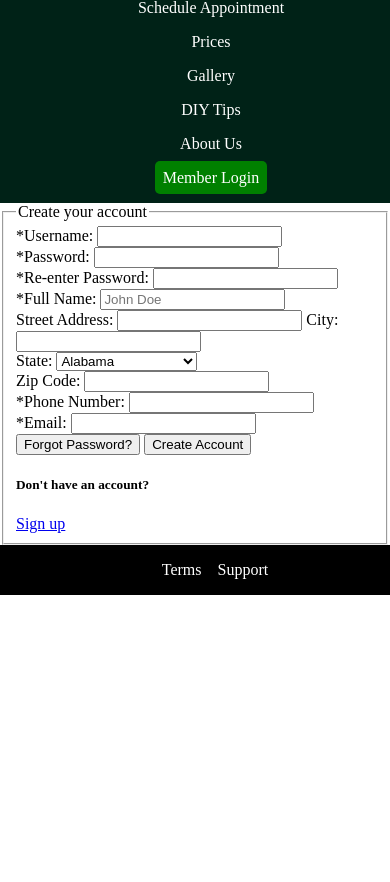
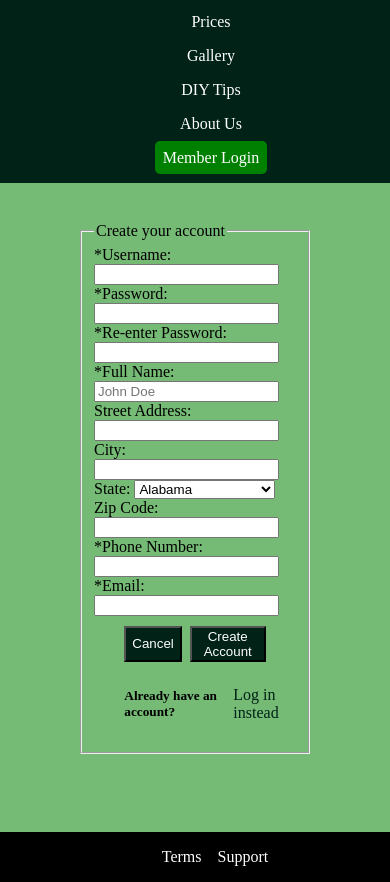
Before and after one commit to theoklahuman/carbusiness, a plain HTML site: page member/signup.html in a window 390 px wide. Shown: the part 65-947 px from the top of the page. Before the commit the page ends 844 px from the top, so only its background shows below. Drawn offline with Linux system fonts and the light colour scheme.

Commit message:
Finish and make signup responsive

```diff
--- a/member/signup.css
+++ b/member/signup.css
@@ -1,3 +1,67 @@
 body {
     margin-top: 5%;
+    background: rgba(0, 128, 0, 0.541);
 }
+
+a {
+    text-decoration: none;
+}
+
+.main-container {
+    width: 50%;
+    margin: 10% auto;
+}
+
+.buttons-container {
+    padding: 0 15%;
+    margin-top: 5%;
+}
+
+button {
+    background: #002217;
+    color: white;
+}
+
+button a {
+    color: white;
+}
+
+.already-account-container {
+    display: flex;
+    margin-top: 2%;
+    padding-left: 15%;
+}
+
+.sign-in {
+    display: inline-block;
+    padding-top: 20px;
+    margin-left: 5%;
+    text-decoration: none;
+    color: #002217;
+}
+
+@media screen and (max-width: 780px) {
+    body {
+        margin: 0;
+    }
+
+    .main-container {
+        width: 60%;
+    }
+
+    .buttons-container {
+        display: flex;
+        width: 100;
+    }
+
+    .submit-button {
+        width: 100%;
+        margin-left: 8px;
+    }
+
+    .footer-main {
+        margin-top: 20%;
+    }
+
+
+}
--- a/member/signup.html
+++ b/member/signup.html
@@ -54,17 +54,17 @@
                             <input class="repeat-password" type="password" id="repeat-password" name="repeat-password" required>
                         </div>
                         <div class="full-name-div">
-                            <label for="customer-name">*Full Name: </label>
-                            <input type="text" id="customer-name" name="customer-name" placeholder="John Doe" required>
+                            <label for="new-customer-name">*Full Name: </label>
+                            <input type="text" id="new-customer-name" name="new-customer-name" placeholder="John Doe" required>
                         </div>
-                        <div class="customer-address-div">
-                            <label for="customer-address">Street Address: </label>
-                            <input type="text" id="customer-address" name="customer-address">
-                            <label for="customer-city">City: </label>
-                            <input type="text" id="customer-city" name="customer-city">
+                        <div class="new-customer-address-div">
+                            <label for="new-customer-address">Street Address: </label>
+                            <input type="text" id="new-customer-address" name="new-customer-address">
+                            <label for="new-customer-city">City: </label>
+                            <input type="text" id="new-customer-city" name="new-customer-city">
                         </div>
-                        <label for="customer-state">State: </label>
-                        <select id="customer-state" name="customer-state">
+                        <label for="new-customer-state">State: </label>
+                        <select id="new-customer-state" name="new-customer-state">
                             <option value="AL">Alabama</option>
                             <option value="AK">Alaska</option>
                             <option value="AZ">Arizona</option>
@@ -117,25 +117,25 @@
                             <option value="WI">Wisconsin</option>
                             <option value="WY">Wyoming</option>
                         </select>
-                        <div class="customer-zipcode">
-                            <label for="customer-zip">Zip Code: </label>
-                                <input type="tel" name="zip-code" id="customer-zip" maxlength="5">
+                        <div class="new-customer-zipcode">
+                            <label for="new-customer-zip">Zip Code: </label>
+                                <input type="tel" name="new-zip-code" id="new-customer-zip" maxlength="5">
                         </div>
-                        <div class="customer-phone-number-div">
-                            <label for="customer-phone-number">*Phone Number: </label>
-                            <input type="tel" id="customer-phone-number" name="customer-phone-number" required minlength="7" maxlength="10">
+                        <div class="new-customer-phone-number-div">
+                            <label for="new-customer-phone-number">*Phone Number: </label>
+                            <input type="tel" id="new-customer-phone-number" name="new-customer-phone-number" required minlength="7" maxlength="10">
                         </div>
                         <div class="new-customer-email">
                             <label for="new-customer-email">*Email: </label>
                             <input type="email" id="new-customer-email" name="new-customer-email" required>
                         </div>
                         <div class="buttons-container">
-                            <button type="button" class="forgot-password">Forgot Password?</button>
+                            <button type="button"><a href="index.html">Cancel</a></button>
                             <button type="submit" class="submit-button">Create Account</button>
                         </div>
-                            <div class="no-account-container">
-                                <h5>Don't have an account? </h5>
-                                <a href="#" class="sign-up">Sign up</a>
+                            <div class="already-account-container">
+                                <h5>Already have an account? </h5>
+                                <a href="index.html" class="sign-in">Log in instead</a>
                             </div>
 
 
```
